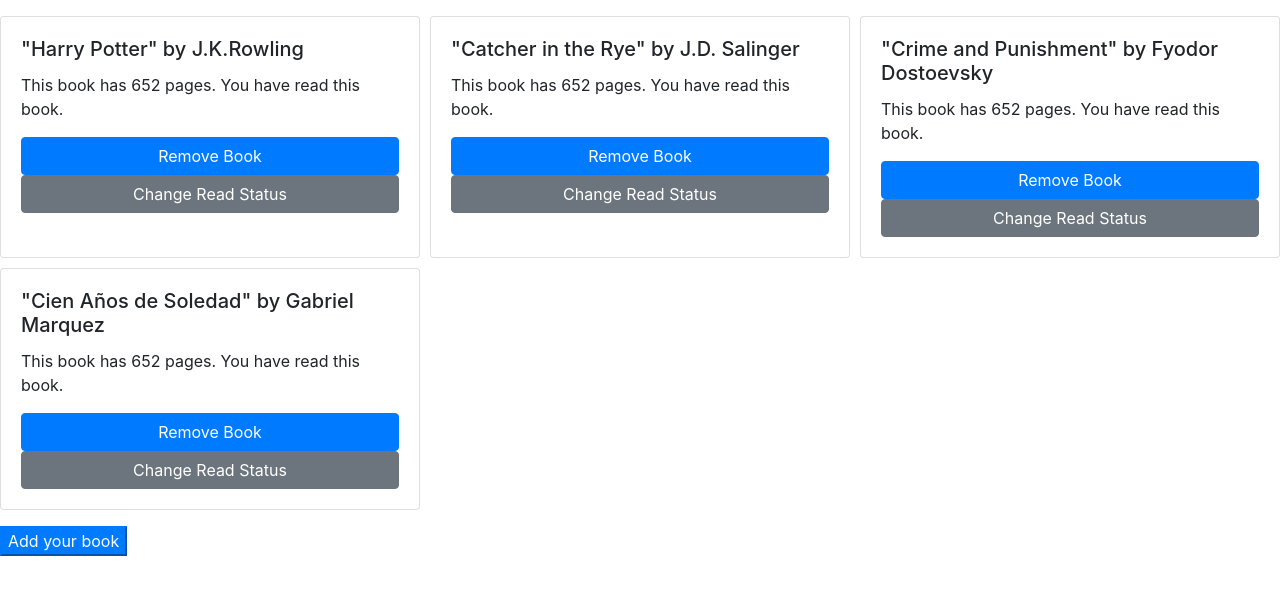
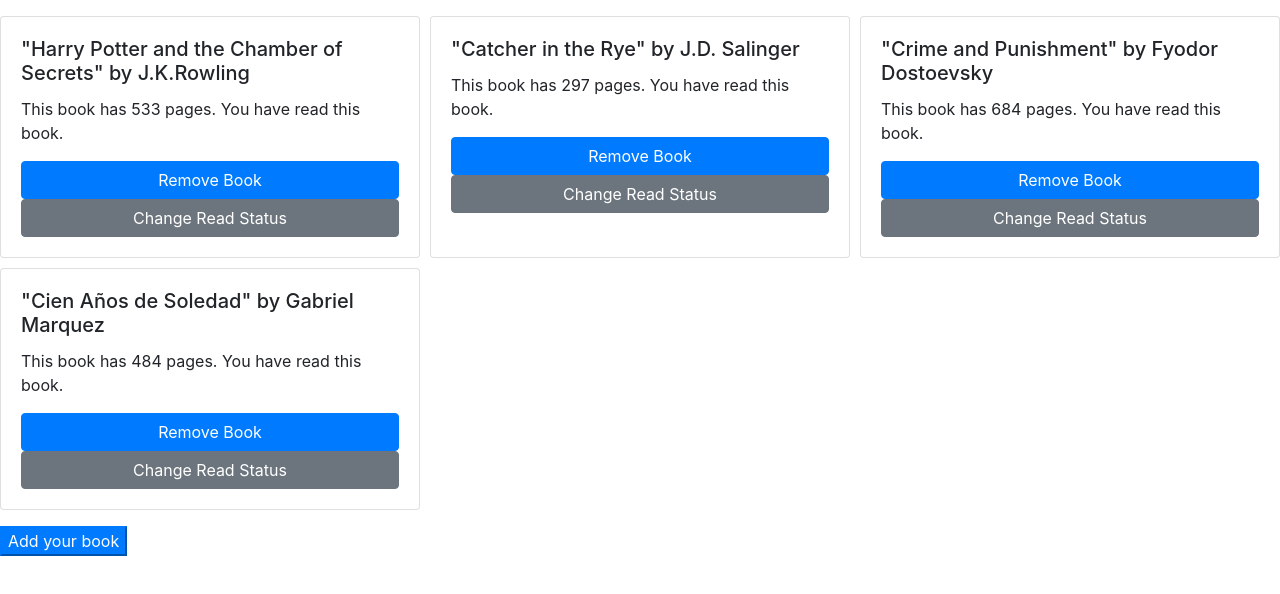
Before and after one commit to Joseph-Burke/Library, a plain HTML site: page index.html in a window 1280 px wide. Drawn offline with nearby package versions, Linux system fonts and the light colour scheme.

```diff
--- a/scripts/main.js
+++ b/scripts/main.js
@@ -8,10 +8,10 @@ const inputAuthor = document.getElementById("input-author");
 const inputPages = document.getElementById("input-pages");
 const inputRead = document.getElementById("input-read");
 
-addBookToLibrary(new Book("Harry Potter", "J.K.Rowling", 652, true));
-addBookToLibrary(new Book("Catcher in the Rye", "J.D. Salinger", 652, true));
-addBookToLibrary(new Book("Crime and Punishment", "Fyodor Dostoevsky", 652, true));
-addBookToLibrary(new Book("Cien Años de Soledad", "Gabriel Marquez", 652, true));
+addBookToLibrary(new Book("Harry Potter and the Chamber of Secrets", "J.K.Rowling", 533, true));
+addBookToLibrary(new Book("Catcher in the Rye", "J.D. Salinger", 297, true));
+addBookToLibrary(new Book("Crime and Punishment", "Fyodor Dostoevsky", 684, true));
+addBookToLibrary(new Book("Cien Años de Soledad", "Gabriel Marquez", 484, true));
 
 function Book(title, author, pages, read) {
   this.title = title
--- a/styles/style.css
+++ b/styles/style.css
@@ -1,3 +1,4 @@
+/* Frozen String */
 .book-list {
   display: grid;
   grid-template-columns: 1fr 1fr 1fr;
```
Also changed, not shown: screenshot.png (added), 1 other file.
